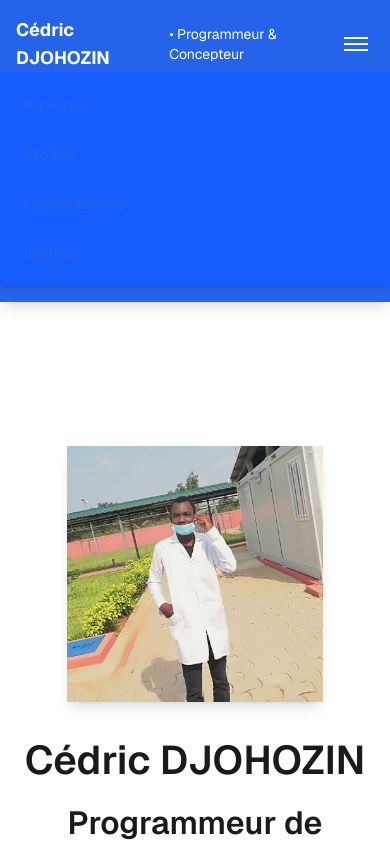
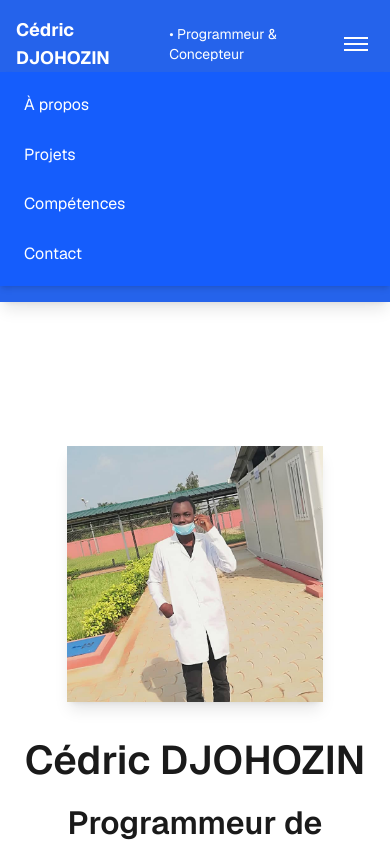
Before and after one commit to peace-fiacre/Portfolio-Cedo, a Next.js app: page / in a window 390 px wide. Both pictures are taken after a click on the button 355 px from the left and 44 px from the top of the page. Shown: the top 844 px of the page. Built offline with nearby package versions, Linux system fonts and the light colour scheme.

Commit message:
Version finale 5

```diff
--- a/components/Navbar.tsx
+++ b/components/Navbar.tsx
@@ -41,11 +41,11 @@ export default function Navbar() {
 
       {/* Menu déroulant mobile */}
       {menuOpen && (
-        <div className="sm:hidden bg-blue-600 text-white px-4 py-3 space-y-2 shadow-md">
-          <a href="#about" className="block py-2 px-2 rounded hover:bg-blue-700" onClick={() => setMenuOpen(false)}>À propos</a>
-          <a href="#projects" className="block py-2 px-2 rounded hover:bg-blue-700" onClick={() => setMenuOpen(false)}>Projets</a>
-          <a href="#skills" className="block py-2 px-2 rounded hover:bg-blue-700" onClick={() => setMenuOpen(false)}>Compétences</a>
-          <a href="#contact" className="block py-2 px-2 rounded hover:bg-blue-700" onClick={() => setMenuOpen(false)}>Contact</a>
+        <div className="sm:hidden bg-blue-600 px-4 py-3 space-y-2 shadow-md">
+          <a href="#about" style={{ color: '#fff' }} className="block py-2 px-2 rounded hover:text-blue-100 hover:bg-blue-700" onClick={() => setMenuOpen(false)}>À propos</a>
+          <a href="#projects" style={{ color: '#fff' }} className="block py-2 px-2 rounded hover:text-blue-100 hover:bg-blue-700" onClick={() => setMenuOpen(false)}>Projets</a>
+          <a href="#skills" style={{ color: '#fff' }} className="block py-2 px-2 rounded hover:text-blue-100 hover:bg-blue-700" onClick={() => setMenuOpen(false)}>Compétences</a>
+          <a href="#contact" style={{ color: '#fff' }} className="block py-2 px-2 rounded hover:text-blue-100 hover:bg-blue-700" onClick={() => setMenuOpen(false)}>Contact</a>
         </div>
       )}
     </nav>
```
